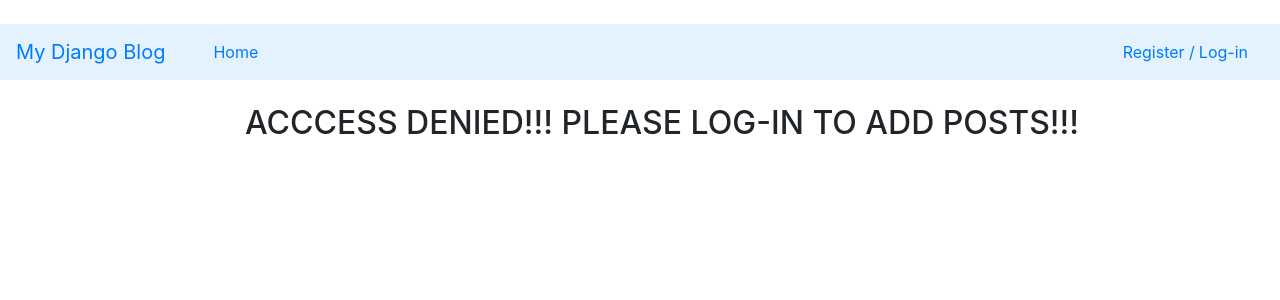
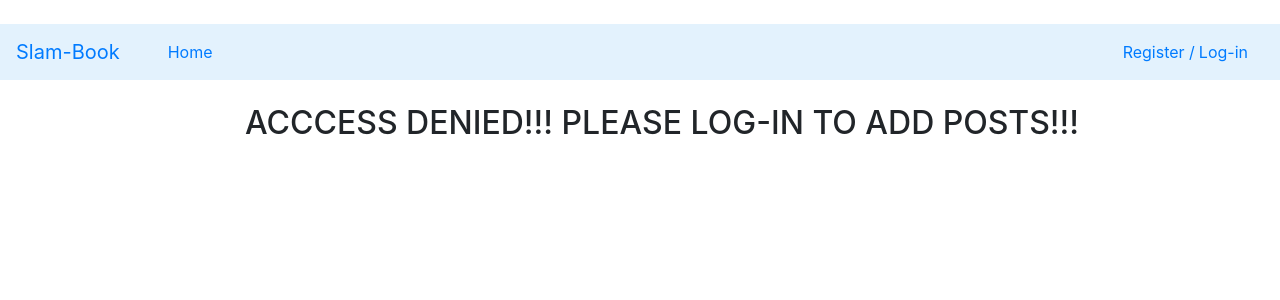
Before and after one commit to BoloyNag/A_Simple_Blog, a Django app: page /add_post/ in a window 1280 px wide. Shown: the top 300 px of the page. Run offline with Django 3.2, Linux system fonts and the light colour scheme; some libraries are stand-ins or nearby versions.

Commit message:
Updated site name

```diff
--- a/ablog/templates/base.html
+++ b/ablog/templates/base.html
@@ -15,7 +15,7 @@
   <body>
     </br>
      <nav class="navbar navbar-expand-lg" style="background-color: #e3f2fd;">
-  <a class="navbar-brand pr-4" href="{% url 'home' %}">My Django Blog</a>
+  <a class="navbar-brand pr-4" href="{% url 'home' %}">Slam-Book</a>
   <button class="navbar-toggler" type="button" data-toggle="collapse" data-target="#navbarSupportedContent" aria-controls="navbarSupportedContent" aria-expanded="false" aria-label="Toggle navigation">
     <span class="navbar-toggler-icon"></span>
   </button>
```
